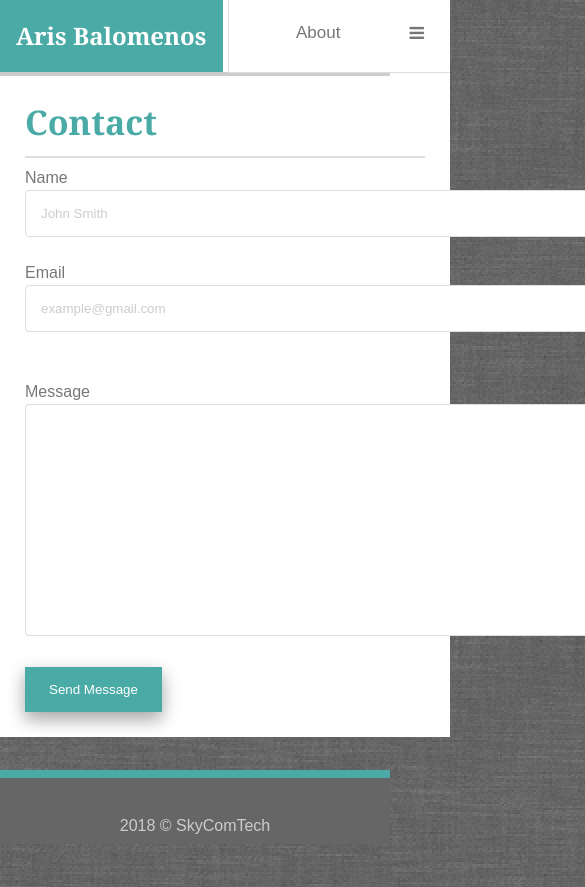
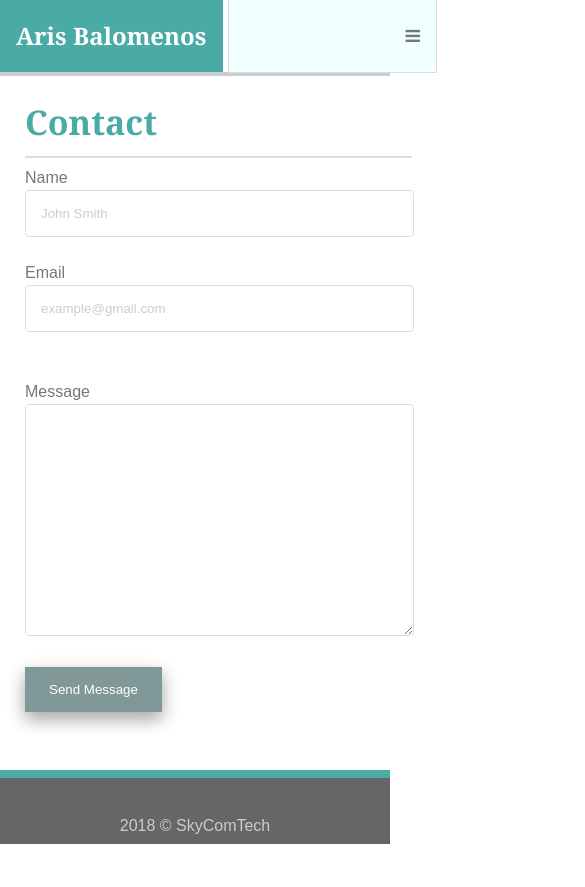
Before and after one commit to abalomenos/responsive-portfolio, a plain HTML site: page contact.html in a window 390 px wide. Shown: the top 887 px of the page, 585 px wide, since content can reach past the window. After the commit the page ends 844 px from the top, so only its background shows below. Drawn offline with Linux system fonts and the light colour scheme.

Commit message:
Prew review

```diff
--- a/assets/css/style.css
+++ b/assets/css/style.css
@@ -100,8 +100,6 @@ hr {
     padding: 24px 16px;
 }
 
-
-
 /* Navigation menu items */
 .navWrapper ul li {
     display: inline-block;
@@ -128,16 +126,57 @@ hr {
 }
 
 .navWrapper a:hover {
-    background-color: #4aaaa5;
+    background-color: #ABCCCB;
     color: #ffffff;
 }
 
 .navWrapper a.active {
-    background-color: #53BFBA;
+    background-color: #809998;
     color: #ffffff;
 }
 
 /*---------- Navigation End ----------*/
+
+
+ /*------------ Hamburger Nav ------------*/
+
+ .navRight {
+    float: right;
+    font-size: 17px;
+}
+
+
+.topnav {
+  overflow: hidden;
+  padding-left: 27px;
+  min-height: 72px;
+  background-color: #ffffff;
+}
+
+.topnav a {
+  float: left;
+  display: block;
+  text-align: center;
+  padding: 27px 16px;
+  margin: 0;
+}
+
+.topnav a:hover {
+  background-color: #ABCCCB;
+  color: #000000;
+}
+
+.active {
+  background-color: #809998;
+
+  color: #000000 !important;
+}
+
+.topnav .icon {
+  display: none;
+}
+
+/*---------- Hamburger Nav End ----------*/
 
 
 /*------------ About Page ------------*/
@@ -170,7 +209,7 @@ img.profile {
 	width: 270px;
     height: 200px;
     border: 1px solid #dddddd;
-    margin: 15px;
+    margin: 15px auto;
     padding: 0;
     transition: all .2s ease-in-out; /* Scale on Hover with Transition */
 }
@@ -220,7 +259,7 @@ textarea {
 }
 
 #submit {
-	background-color: #4aaaa5;
+	background-color: #809998;
 	color: #ffffff;
 	border: none;
     padding: 15px 24px;
@@ -229,122 +268,161 @@ textarea {
 
 #submit:hover
 {
-  background-color: #53BFBA;
+  background-color: #ABCCCB;
 }
 
 /*---------- Contact Page End ----------*/
 
+
 /*------------ Media Queries ------------*/
 
 @media only screen and (max-width: 980px) {
+
     .navWrapper {
         width: 780px;
         margin: 0 auto;
     }
+
     section {
         width: 780px;
         padding-top: 120px;
         margin: 0 auto;
     }
+
+    .portfolio ul {
+        width: 610px;
+        margin: 0 auto;
+        text-align: justify;
+    }
+
+    .form {
+        width: 730px; /* 650 - 50 from padding */
+    }
+
+    input[type=text], textarea {
+        width: 700px; /* 650 - 50 -30 from padding */
+    }
+
 }
 
 @media only screen and (max-width: 768px) {
+
+    html {
+        background: #ffffff;
+    }
+
+    .about, .contact, .portfolio {
+        margin-bottom: 60px;
+    }
+
     .navWrapper {
         width: 650px;
         margin: 0 auto;
     }
+
     section {
         width: 650px;
         padding-top: 72px;
         margin: 0 auto;
     }
+
+    .portfolio ul {
+        width: 510px;
+        margin: 0 auto;
+        text-align: justify;
+    }
+
+    .portfolio li {
+        display: block;
+    }
+
+    .form {
+        width: 600px; /* 650 - 50 from padding */
+    }
+
+    input[type=text], textarea {
+        width: 570px; /* 650 - 50 -30 from padding */
+    }
+
 }
 
 @media only screen and (max-width: 640px) {
+
+    html {
+        background: #ffffff;
+    }
+
+    .about, .contact, .portfolio {
+        margin-bottom: 60px;
+    }
+
     .navWrapper {
-        width: 450px;
+        width: 437px;
         margin: 0 auto;
     }
+
     section {
-        width: 450px;
+        width: 437px;
         padding-top: 72px;
         margin: 0 auto;
-    }
-}
-
-
-/*---------- Media Queries End ----------*/
-
-
-.navRight {
-    float: right;
-    font-size: 18px;
-}
-
-/*
-body {
-  margin: 0;
-  font-family: Arial, Helvetica, sans-serif;
-} */
-
-.topnav {
-  overflow: hidden;
-  float: left;
-  padding-left: 41px;
-  min-height: 72px;
         background-color: #ffffff;
     }
 
-.topnav a {
-  float: left;
-  display: block;
-  color: #f2f2f2;
-  text-align: center;
-  padding: 14px 16px;
-  text-decoration: none;
-  font-size: 17px;
+    .portfolio ul {
+        width: 310px;
+        margin: 0 auto;
+        text-align: justify;
+        background-color: #ffffff;
     }
 
-.topnav a:hover {
-  background-color: #ddd;
-  color: black;
+    .form {
+        width: 387px; /* 437 - 50 from padding */
     }
 
-.active {
-  background-color: #4CAF50;
-  color: white;
+    input[type=text], textarea {
+        width: 357px; /* 437 - 50 -30 from padding */
     }
 
-.topnav .icon {
+    /* Hamburger Nav */
+    .topnav a {
         display: none;
+        color: #ffffff;
     }
 
-@media screen and (max-width: 650px) {
-  .topnav a:not(:first-child) {display: none;}
     .topnav a.icon {
         float: right;
         display: block;
     }
+
+    .topnav.responsive {
+        position: relative;
     }
 
-@media screen and (max-width: 650px) {
-  .topnav.responsive {position: relative;}
     .topnav.responsive .icon {
         position: absolute;
         right: 0;
         top: 0;
     }
+
     .topnav.responsive a {
         float: none;
         display: block;
         text-align: left;
     }
+
     .topnav {
         overflow: hidden;
         min-width: 180px;
         float: left;
-    background-color: #ffffff;
+        background-color: #F0FFFF;
         border-bottom: 1px solid #dddddd;
         border-left: 1px solid #dddddd;
+        border-right: 1px solid #dddddd;
+
     }
+    /* Hamburger Nav End */
+
 }
+
+
+/*---------- Media Queries End ----------*/
--- a/contact.html
+++ b/contact.html
@@ -1,6 +1,7 @@
 <!DOCTYPE html>
 <html lang="en">
 <head>
+
     <meta charset="utf-8" />
     <meta http-equiv="X-UA-Compatible" content="IE=edge">
     <title>SkyComTech</title>
@@ -11,8 +12,6 @@
 
     <link rel="stylesheet" type="text/css" media="screen" href="./assets/css/reset.css"/>
     <link rel="stylesheet" type="text/css" media="screen" href="./assets/css/style.css"/>
-
-    <script src="./assets/js/main.js"></script>
 
 </head>
 <body>
@@ -60,5 +59,7 @@
         2018 &copy; SkyComTech
     </footer>
 
+    <script src="./assets/js/main.js"></script>
+
 </body>
 </html>
```
Also changed, not shown: index.html (+3 -2 lines), portfolio.html (+3 -2 lines). Lines whose indentation alone changed are shown as unchanged.
